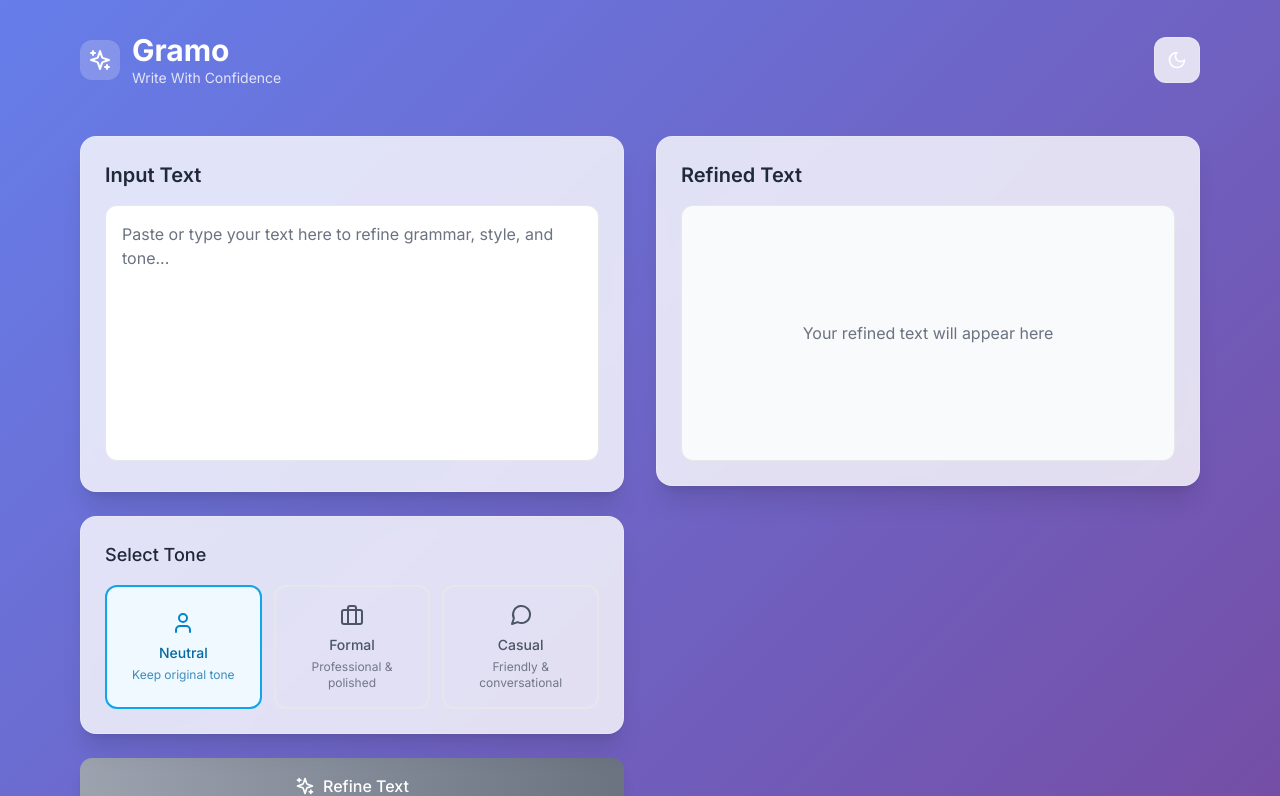
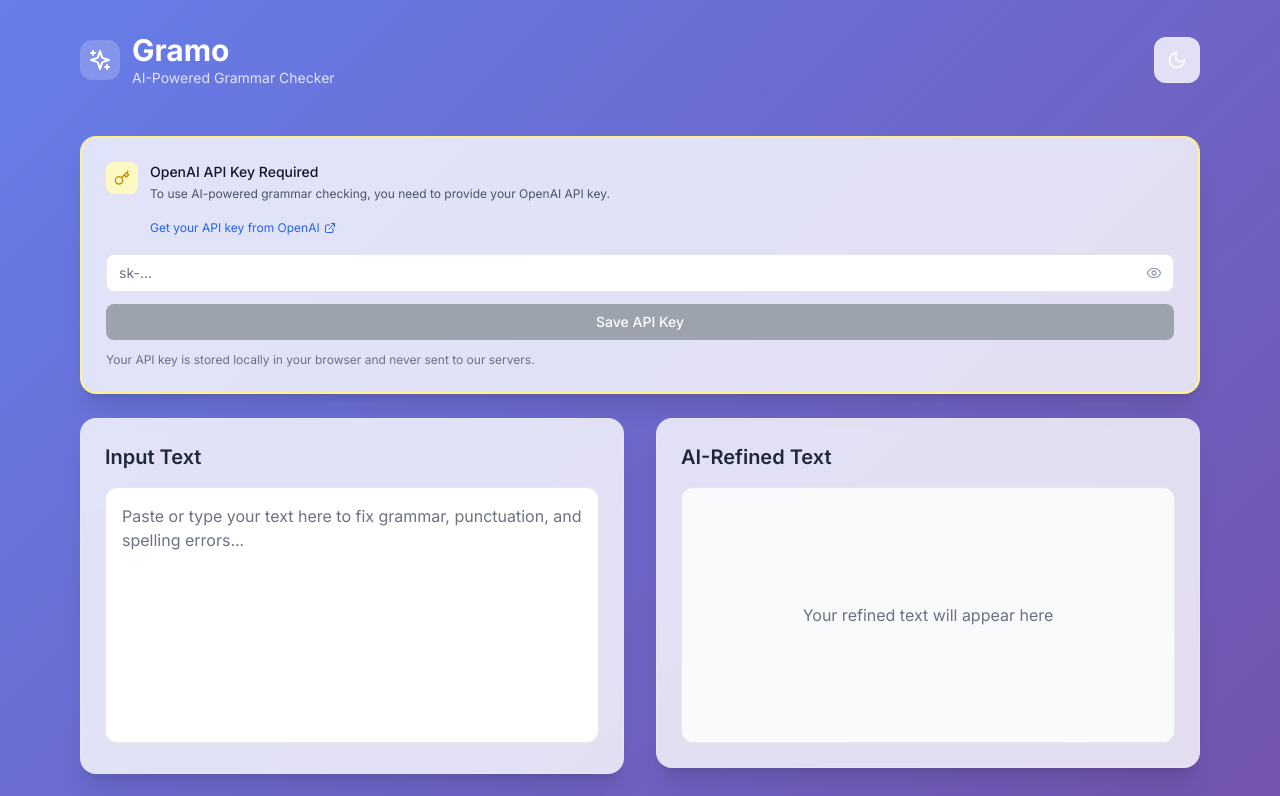
Before and after one commit to MShafihAkbari/Gramo, a React (Vite) app: page / in a window 1280 px wide. Shown: the top 796 px of the page. Built offline with nearby package versions, Linux system fonts and the light colour scheme.

Commit message:
Implement Real AI Grammar Checker

```diff
--- a/src/App.tsx
+++ b/src/App.tsx
@@ -1,9 +1,10 @@
 import React, { useState, useEffect } from 'react';
-import { Moon, Sun, FileText, Download, Copy, Loader2, Sparkles } from 'lucide-react';
+import { Moon, Sun, FileText, Download, Copy, Loader2, Sparkles, AlertCircle } from 'lucide-react';
 import { ToneSelector } from './components/ToneSelector';
 import { TextInput } from './components/TextInput';
 import { OutputDisplay } from './components/OutputDisplay';
 import { ExportButtons } from './components/ExportButtons';
+import { ApiKeySetup } from './components/ApiKeySetup';
 import { useGrammarChecker } from './hooks/useGrammarChecker';
 import { useDarkMode } from './hooks/useDarkMode';
 
@@ -12,22 +13,44 @@
   const [selectedTone, setSelectedTone] = useState<'neutral' | 'formal' | 'casual'>('neutral');
   const [outputText, setOutputText] = useState('');
   const [isProcessing, setIsProcessing] = useState(false);
+  const [error, setError] = useState<string | null>(null);
+  const [hasApiKey, setHasApiKey] = useState(false);
   const { isDark, toggleDarkMode } = useDarkMode();
   const { refineText } = useGrammarChecker();
+
+  useEffect(() => {
+    const savedKey = localStorage.getItem('openai_api_key');
+    if (savedKey) {
+      setHasApiKey(true);
+      // Set environment variable for the session
+      (window as any).process = (window as any).process || {};
+      (window as any).process.env = (window as any).process.env || {};
+      (window as any).process.env.VITE_OPENAI_API_KEY = savedKey;
+    }
+  }, []);
 
   const handleRefineText = async () => {
     if (!inputText.trim()) return;
 
     setIsProcessing(true);
+    setError(null);
+
     try {
       const refined = await refineText(inputText, selectedTone);
       setOutputText(refined);
     } catch (error) {
       console.error('Error refining text:', error);
-      setOutputText('Sorry, there was an error processing your text. Please try again.');
+      const errorMessage = error instanceof Error ? error.message : 'An unexpected error occurred';
+      setError(errorMessage);
+      setOutputText('');
     } finally {
       setIsProcessing(false);
     }
+  };
+
+  const handleApiKeySet = () => {
+    setHasApiKey(true);
+    setError(null);
   };
 
   return (
@@ -42,7 +65,7 @@
               </div>
               <div>
                 <h1 className="text-3xl font-bold text-white">Gramo</h1>
-                <p className="text-white/80 text-sm">Write With Confidence</p>
+                <p className="text-white/80 text-sm">AI-Powered Grammar Checker</p>
               </div>
             </div>
 
@@ -58,6 +81,26 @@
             </button>
           </header>
 
+          {/* API Key Setup */}
+          <ApiKeySetup onApiKeySet={handleApiKeySet} />
+
+          {/* Error Display */}
+          {error && (
+            <div className="glass-effect rounded-2xl p-4 shadow-xl mb-6 border-2 border-red-200 dark:border-red-800">
+              <div className="flex items-start space-x-3">
+                <AlertCircle className="w-5 h-5 text-red-600 dark:text-red-400 flex-shrink-0 mt-0.5" />
+                <div>
+                  <h3 className="text-sm font-medium text-red-800 dark:text-red-200 mb-1">
+                    Error
+                  </h3>
+                  <p className="text-sm text-red-700 dark:text-red-300">
+                    {error}
+                  </p>
+                </div>
+              </div>
+            </div>
+          )}
+
           {/* Main Content */}
           <div className="grid lg:grid-cols-2 gap-8">
             {/* Input Section */}
@@ -69,7 +112,7 @@
                 <TextInput
                   value={inputText}
                   onChange={setInputText}
-                  placeholder="Paste or type your text here to refine grammar, style, and tone..."
+                  placeholder="Paste or type your text here to fix grammar, punctuation, and spelling errors..."
                 />
               </div>
 
@@ -85,18 +128,18 @@
 
               <button
                 onClick={handleRefineText}
-                disabled={!inputText.trim() || isProcessing}
+                disabled={!inputText.trim() || isProcessing || !hasApiKey}
                 className="w-full bg-gradient-to-r from-primary-500 to-primary-600 hover:from-primary-600 hover:to-primary-700 disabled:from-gray-400 disabled:to-gray-500 text-white font-medium py-4 px-6 rounded-xl transition-all duration-200 shadow-lg hover:shadow-xl disabled:cursor-not-allowed flex items-center justify-center space-x-2"
               >
                 {isProcessing ? (
                   <>
                     <Loader2 className="w-5 h-5 animate-spin" />
-                    <span>Refining Text...</span>
+                    <span>AI is refining your text...</span>
                   </>
                 ) : (
                   <>
                     <Sparkles className="w-5 h-5" />
-                    <span>Refine Text</span>
+                    <span>Fix with AI</span>
                   </>
                 )}
               </button>
@@ -107,7 +150,7 @@
               <div className="glass-effect rounded-2xl p-6 shadow-xl">
                 <div className="flex justify-between items-center mb-4">
                   <h2 className="text-xl font-semibold text-gray-800 dark:text-white">
-                    Refined Text
+                    AI-Refined Text
                   </h2>
                   {outputText && (
                     <button
@@ -136,7 +179,7 @@
           {/* Footer */}
           <footer className="mt-16 text-center">
             <p className="text-white/60 text-sm">
-              Gramo – Write With Confidence
+              Gramo – AI-Powered Grammar Checker
             </p>
           </footer>
         </div>
--- /dev/null
+++ b/src/components/ApiKeySetup.tsx
@@ -0,0 +1,129 @@
+import React, { useState, useEffect } from 'react';
+import { Key, Eye, EyeOff, ExternalLink } from 'lucide-react';
+
+interface ApiKeySetupProps {
+  onApiKeySet: () => void;
+}
+
+export const ApiKeySetup: React.FC<ApiKeySetupProps> = ({ onApiKeySet }) => {
+  const [apiKey, setApiKey] = useState('');
+  const [showApiKey, setShowApiKey] = useState(false);
+  const [isValid, setIsValid] = useState(false);
+
+  useEffect(() => {
+    const savedKey = localStorage.getItem('openai_api_key');
+    if (savedKey) {
+      setApiKey(savedKey);
+      setIsValid(true);
+    }
+  }, []);
+
+  const handleSaveApiKey = () => {
+    if (apiKey.trim()) {
+      localStorage.setItem('openai_api_key', apiKey.trim());
+      // Set environment variable for the session
+      (window as any).process = (window as any).process || {};
+      (window as any).process.env = (window as any).process.env || {};
+      (window as any).process.env.VITE_OPENAI_API_KEY = apiKey.trim();
+
+      setIsValid(true);
+      onApiKeySet();
+    }
+  };
+
+  const handleRemoveApiKey = () => {
+    localStorage.removeItem('openai_api_key');
+    setApiKey('');
+    setIsValid(false);
+  };
+
+  if (isValid) {
+    return (
+      <div className="glass-effect rounded-2xl p-6 shadow-xl mb-6">
+        <div className="flex items-center justify-between">
+          <div className="flex items-center space-x-3">
+            <div className="w-8 h-8 bg-green-100 dark:bg-green-900/30 rounded-lg flex items-center justify-center">
+              <Key className="w-4 h-4 text-green-600 dark:text-green-400" />
+            </div>
+            <div>
+              <h3 className="text-sm font-medium text-gray-900 dark:text-white">
+                OpenAI API Connected
+              </h3>
+              <p className="text-xs text-gray-500 dark:text-gray-400">
+                AI-powered grammar checking is active
+              </p>
+            </div>
+          </div>
+          <button
+            onClick={handleRemoveApiKey}
+            className="text-xs text-red-600 dark:text-red-400 hover:text-red-700 dark:hover:text-red-300 transition-colors"
+          >
+            Remove Key
+          </button>
+        </div>
+      </div>
+    );
+  }
+
+  return (
+    <div className="glass-effect rounded-2xl p-6 shadow-xl mb-6 border-2 border-yellow-200 dark:border-yellow-800">
+      <div className="flex items-start space-x-3 mb-4">
+        <div className="w-8 h-8 bg-yellow-100 dark:bg-yellow-900/30 rounded-lg flex items-center justify-center flex-shrink-0">
+          <Key className="w-4 h-4 text-yellow-600 dark:text-yellow-400" />
+        </div>
+        <div className="flex-1">
+          <h3 className="text-sm font-medium text-gray-900 dark:text-white mb-1">
+            OpenAI API Key Required
+          </h3>
+          <p className="text-xs text-gray-600 dark:text-gray-400 mb-3">
+            To use AI-powered grammar checking, you need to provide your OpenAI API key.
+          </p>
+          <a
+            href="https://platform.openai.com/api-keys"
+            target="_blank"
+            rel="noopener noreferrer"
+            className="inline-flex items-center space-x-1 text-xs text-blue-600 dark:text-blue-400 hover:text-blue-700 dark:hover:text-blue-300 transition-colors"
+          >
+            <span>Get your API key from OpenAI</span>
+            <ExternalLink className="w-3 h-3" />
+          </a>
+        </div>
+      </div>
+
+      <div className="space-y-3">
+        <div className="relative">
+          <input
+            type={showApiKey ? 'text' : 'password'}
+            value={apiKey}
+            onChange={(e) => setApiKey(e.target.value)}
+            placeholder="sk-..."
+            className="w-full px-3 py-2 text-sm border border-gray-200 dark:border-gray-600 rounded-lg focus:ring-2 focus:ring-primary-500 focus:border-transparent outline-none transition-all duration-200 bg-white dark:bg-gray-800 text-gray-900 dark:text-white placeholder-gray-500 dark:placeholder-gray-400 pr-10"
+          />
+          <button
+            type="button"
+            onClick={() => setShowApiKey(!showApiKey)}
+            className="absolute right-3 top-1/2 transform -translate-y-1/2 text-gray-400 hover:text-gray-600 dark:hover:text-gray-300 transition-colors"
+          >
+            {showApiKey ? (
+              <EyeOff className="w-4 h-4" />
+            ) : (
+              <Eye className="w-4 h-4" />
+            )}
+          </button>
+        </div>
+
+        <button
+          onClick={handleSaveApiKey}
+          disabled={!apiKey.trim()}
+          className="w-full bg-primary-500 hover:bg-primary-600 disabled:bg-gray-400 text-white font-medium py-2 px-4 rounded-lg transition-all duration-200 text-sm disabled:cursor-not-allowed"
+        >
+          Save API Key
+        </button>
+
+        <p className="text-xs text-gray-500 dark:text-gray-400">
+          Your API key is stored locally in your browser and never sent to our servers.
+        </p>
+      </div>
+    </div>
+  );
+};
```
Also changed, not shown: src/hooks/useGrammarChecker.ts (+77 -51 lines).
